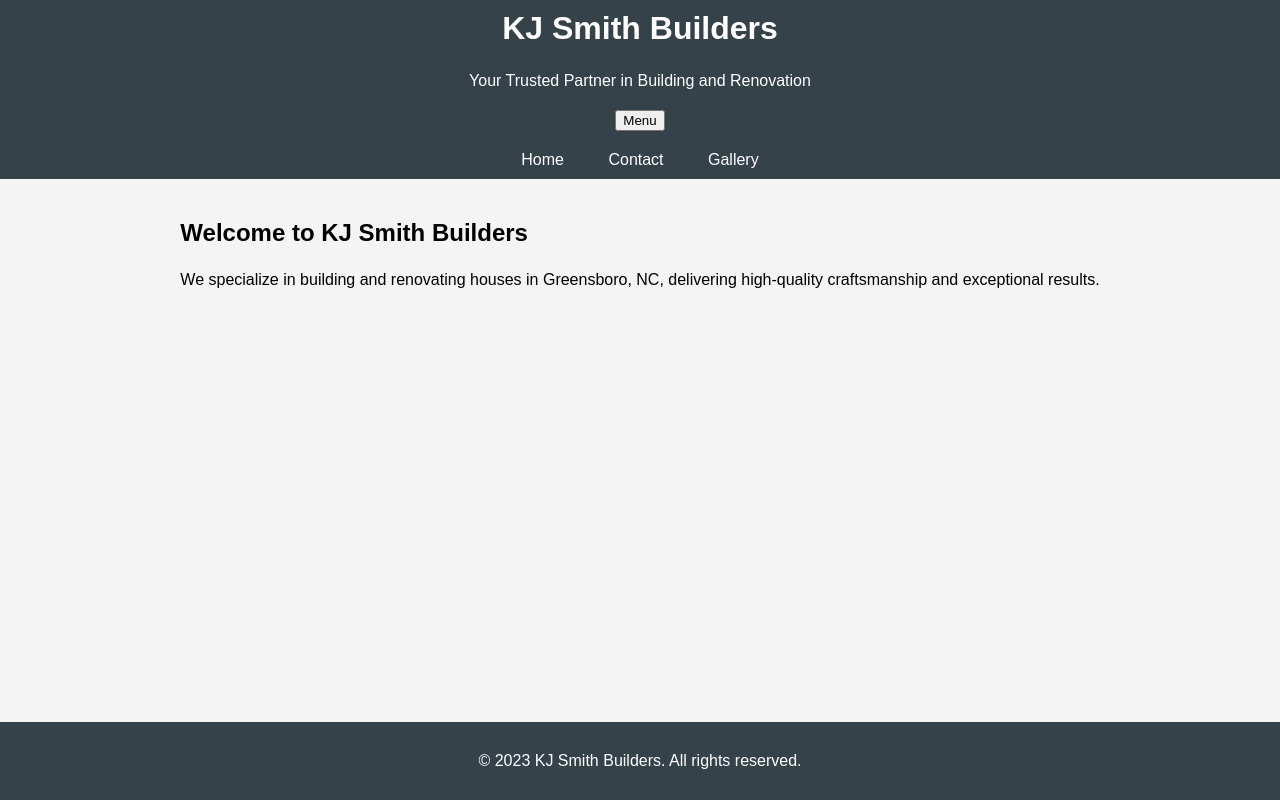
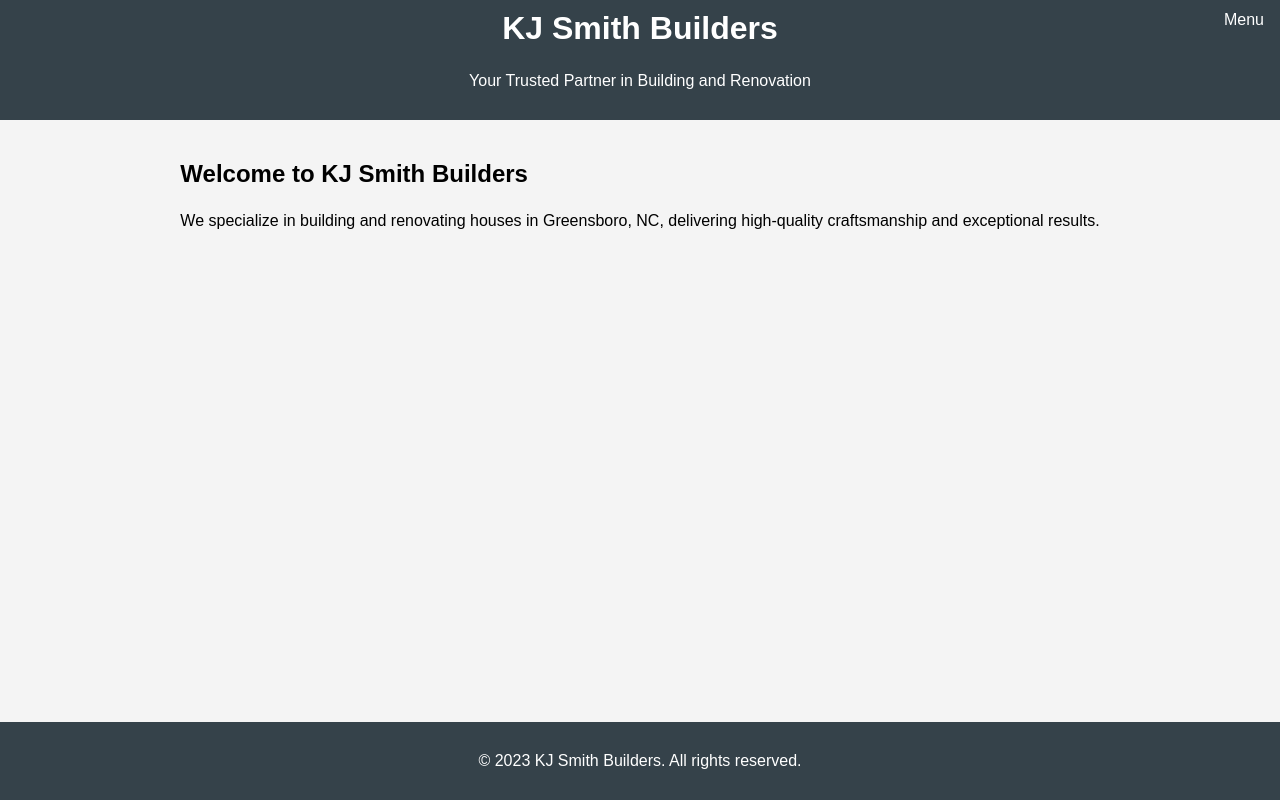
Before and after one commit to Binary-testing-1/Binary-testing-1.github.io, a plain HTML site: page index.html in a window 1280 px wide. Drawn offline with Linux system fonts and the light colour scheme; a script that the page names is missing.

Commit message:
Update style.css

```diff
--- a/style.css
+++ b/style.css
@@ -14,6 +14,18 @@ header {
     color: white;
     padding: 10px 0;
     text-align: center;
+    position: relative; /* Add this line for positioning the menu button */
+}
+
+.toggle-menu-btn {
+    background-color: transparent;
+    border: none;
+    color: white;
+    cursor: pointer;
+    font-size: 16px;
+    position: absolute;
+    top: 10px;
+    right: 10px;
 }
 
 .container {
@@ -58,10 +70,15 @@ footer {
 .menu {
     background-color: #35424a;
     text-align: center;
+    display: none;
+    position: absolute;
+    top: 40px;
+    right: 10px;
+    z-index: 1;
 }
 
 .menu a {
-    display: inline-block;
+    display: block;
     padding: 10px 20px;
     color: white;
     text-decoration: none;
@@ -70,3 +87,7 @@ footer {
 .menu a:hover {
     background-color: #2c3840;
 }
+
+.expanded {
+    display: block;
+}
```
